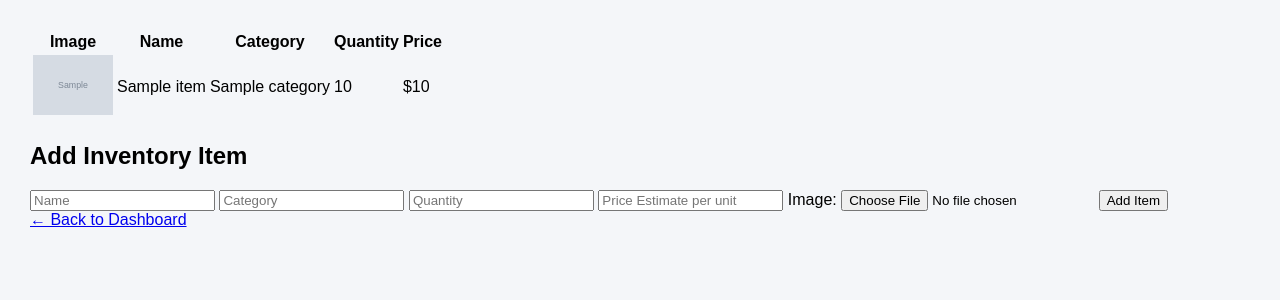
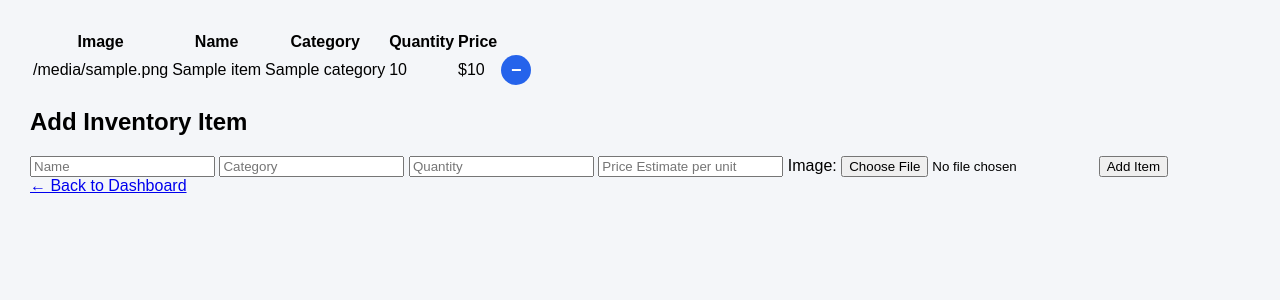
Before and after one commit to Jacob1531/InventoryTest, a Flask app: template templates/inventory.html in a window 1280 px wide. Shown: the part 74-374 px from the top of the page. Run offline with Flask 3, Linux system fonts and the light colour scheme; the template is opened without the code that fills it: most values are stand-ins (such as "Sample title", 1, 10 or a date in 2020); grey boxes marked "Sample" are stand-in pictures; some libraries are stand-ins or nearby versions.

Commit message:
Added remove (soft delete) item

```diff
--- a/app.py
+++ b/app.py
@@ -113,6 +113,35 @@ def add_inventory():
     finally:
         db.close()
 
+
+@app.route("/inventory/delete/<int:item_id>", methods=["POST"])
+def delete_inventory(item_id):
+    db = SessionLocal()
+
+    try:
+        item = db.query(Inventory).filter(
+            Inventory.id == item_id
+        ).first()
+
+        if not item:
+            return "Item not found", 404
+
+        # Soft delete
+        item.is_active = False
+
+
+        db.commit()
+
+        return redirect(url_for("inventory"))
+
+    except Exception as e:
+        db.rollback()
+        return f"Delete failed: {str(e)}", 500
+
+    finally:
+        db.close()
+
+
 #for debug purposes. Wont exist for deployment
 @app.route("/debug-db")
 def debug_db():
--- a/static/style.css
+++ b/static/style.css
@@ -56,3 +56,19 @@ body {
 .card h2 {
     margin-top: 0;
 }
+
+.delete-btn {
+    width: 30px;
+    height: 30px;
+    border-radius: 50%;
+    border: none;
+    background-color: #2563eb;
+    color: white;
+    font-size: 18px;
+    font-weight: bold;
+    cursor: pointer;
+}
+
+.delete-btn:hover {
+    background-color: #1d4ed8;
+}
--- a/templates/inventory.html
+++ b/templates/inventory.html
@@ -14,13 +14,20 @@
     <tr>
         <td>
             {% if item.image_url %}
-                <img src="{{ item.image_url }}" width="80">
+                {{ item.image_url }}
+            {% else %}
+                <span>No image</span>
             {% endif %}
         </td>
         <td>{{ item.name }}</td>
         <td>{{ item.category }}</td>
         <td>{{ item.quantity }}</td>
         <td>${{ item.price }}</td>
+        <td>
+            <form action="{{ url_for('delete_inventory', item_id=item.id) }}"method="POST" onsubmit="return confirm('Are you sure you want to delete this item?');">
+                <button type="submit" class="delete-btn">−</button>
+            </form>
+        </td>
     </tr>
     {% endfor %}
 </table>
```
